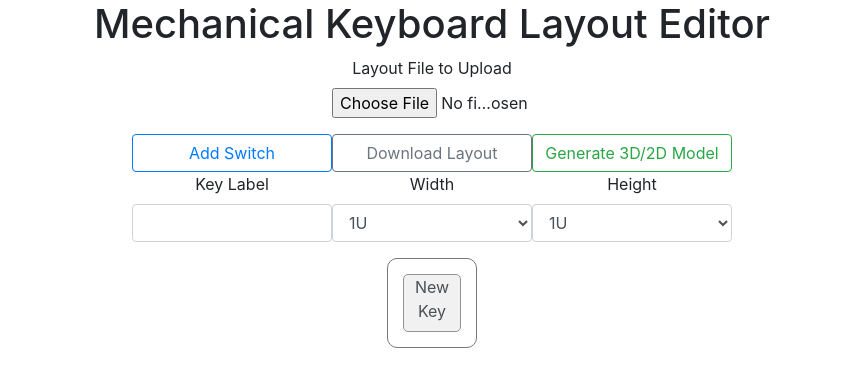
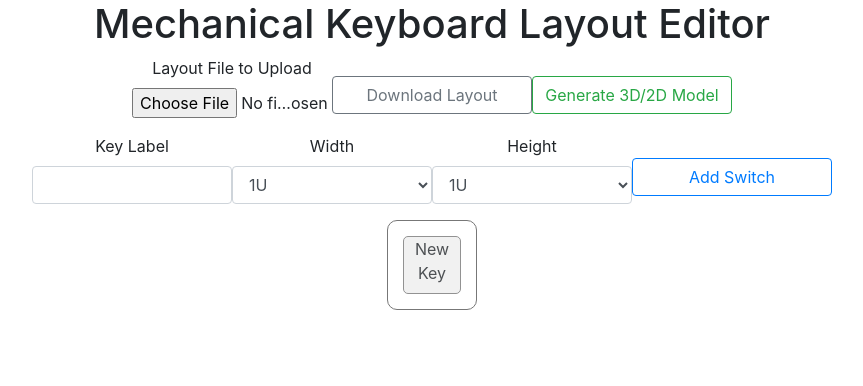
Before and after one commit to SinjinJang/mechanical-keyboard-layout-editor, a React (Create React App) app: page / in a window 1280 px wide. Shown: the top 386 px of the page, without its empty margins (208-1071 px from the left). Built offline with nearby package versions, Linux system fonts and the light colour scheme.

Commit message:
메뉴 분류 정비: 메인 메뉴, 편집 메뉴

```diff
--- a/src/App.css
+++ b/src/App.css
@@ -28,6 +28,7 @@
   display: flex;
   flex-direction: row;
   justify-content: center;
+  align-items: center;
 }
 
 .editpanel__item {
--- a/src/App.js
+++ b/src/App.js
@@ -55,15 +55,6 @@ class EditPanel extends React.Component {
               onChange={this.props.onLayoutFileChange}
             />
           </Form.Group>
-        </div>
-        <div className='editpanel__container'>
-        <Button
-            className='editpanel__item'
-            variant='outline-primary'
-            onClick={this.props.onAddSwitchClick}
-          >
-            Add Switch
-          </Button>
           <Button
             className='editpanel__item'
             variant='outline-secondary'
@@ -113,6 +104,13 @@ class EditPanel extends React.Component {
               <option value='2'>2U</option>
             </Form.Control>
           </Form.Group>
+          <Button
+            className='editpanel__item'
+            variant='outline-primary'
+            onClick={this.props.onAddSwitchClick}
+          >
+            Add Switch
+          </Button>
         </div>
       </div>
     )
```
